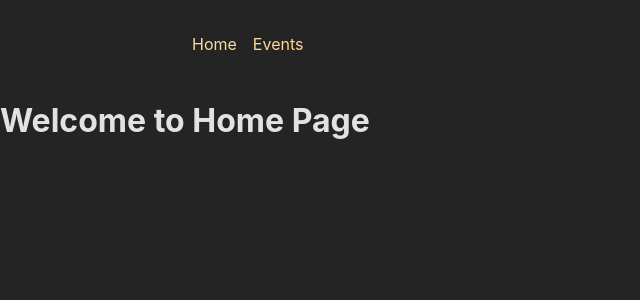
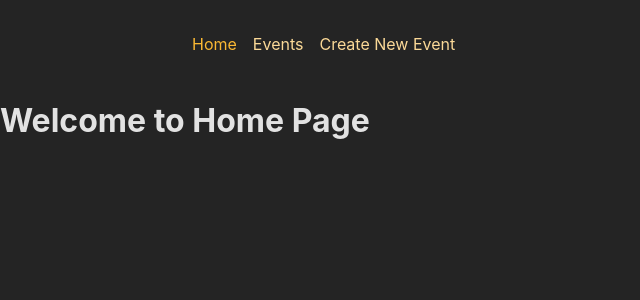
Before and after one commit to PavelKochkin2/react_app_with_router_spa_with_backend, a React (Create React App) app in the folder frontend/: page / in a window 1280 px wide. Shown: the top 300 px of the page, without its empty margins (0-640 px from the left). Built offline with nearby package versions, Linux system fonts and the light colour scheme.

Commit message:
added smth

```diff
--- a/frontend/package.json
+++ b/frontend/package.json
@@ -8,6 +8,7 @@
     "@testing-library/user-event": "^13.5.0",
     "react": "^18.2.0",
     "react-dom": "^18.2.0",
+    "react-router-dom": "^6.17.0",
     "react-scripts": "5.0.1",
     "web-vitals": "^2.1.4"
   },
--- a/frontend/src/components/MainNavigation.js
+++ b/frontend/src/components/MainNavigation.js
@@ -1,15 +1,25 @@
-import classes from './MainNavigation.module.css';
-
+import classes from "./MainNavigation.module.css";
+import { NavLink } from "react-router-dom";
 function MainNavigation() {
   return (
     <header className={classes.header}>
       <nav>
         <ul className={classes.list}>
           <li>
-            <a>Home</a>
+            <NavLink
+              className={({ isActive }) =>
+                isActive ? classes.active : undefined
+              }
+              to="/"
+            >
+              Home
+            </NavLink>
           </li>
           <li>
-            <a>Events</a>
+            <NavLink to="/events">Events</NavLink>
+          </li>
+          <li>
+            <NavLink to="/events/new">Create New Event</NavLink>
           </li>
         </ul>
       </nav>
--- a/frontend/src/pages/EventDetails.js
+++ b/frontend/src/pages/EventDetails.js
@@ -1,3 +1,6 @@
+import { useParams } from "react-router-dom";
+
 export const EventDetailsPage = () => {
-  return <h1>Welcome to EventDetails Page</h1>;
+  const params = useParams();
+  return <h1>Welcome to EventDetails Page Event Id : {params.id}</h1>;
 };
--- a/frontend/src/pages/Events.js
+++ b/frontend/src/pages/Events.js
@@ -1,3 +1,22 @@
+import { Link } from "react-router-dom";
+
+const DUMMY_EVENTS = [
+  { id: "1", title: "event1" },
+  { id: "2", title: "event2" },
+  { id: "3", title: "event3" },
+];
+
 export const EventsPage = () => {
-  return <h1>Welcome to Events Page</h1>;
+  return (
+    <ul>
+      {DUMMY_EVENTS.map((event) => {
+        return (
+          <Link key={event.id} to={`/events/${event.id}`}>
+            {event.id} {":"} {event.title}
+            <p></p>
+          </Link>
+        );
+      })}
+    </ul>
+  );
 };
```
Also changed, not shown: frontend/src/App.js (+0 -15 lines), 1 other file (tests, documents, lock files or other folders).
